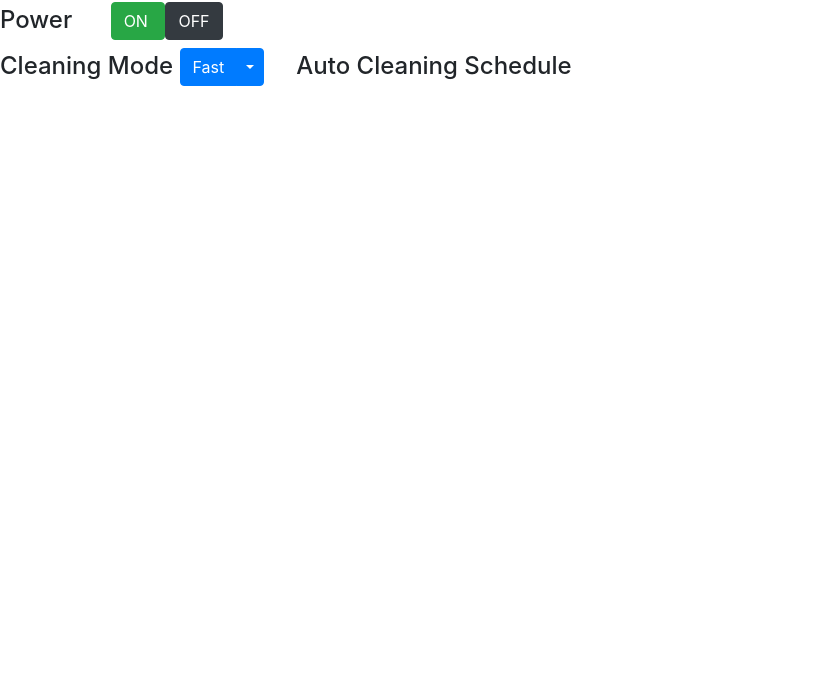
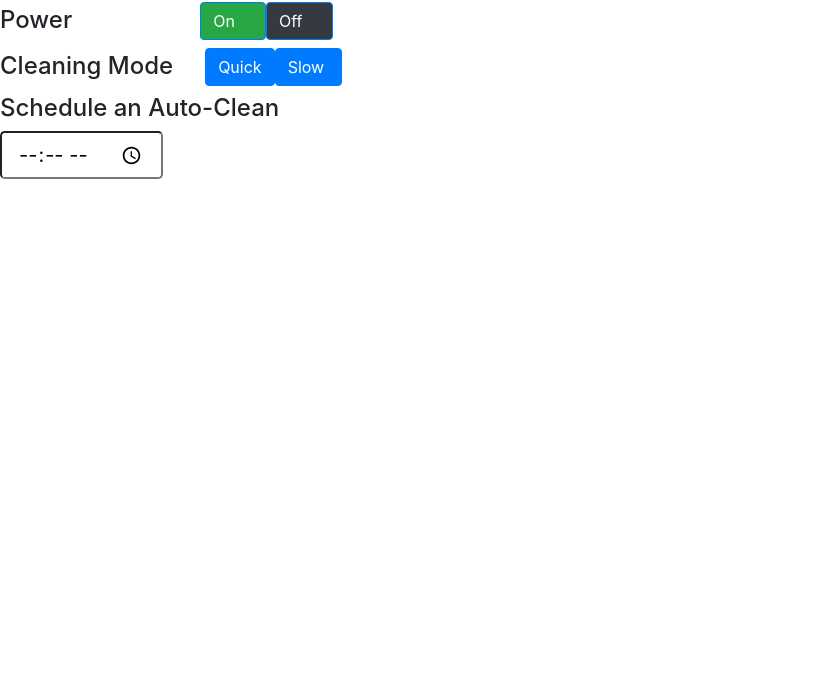
Before and after one commit to ZidongGuo/Desktop-Roomba, a plain HTML site: page WebUI/index.html in a window 1280 px wide. Shown: the part 116-800 px from the top of the page, without its empty margins (0-834 px from the left). Drawn offline with Linux system fonts and the light colour scheme.

Commit message:
#24 link buttons to flask and python variable

```diff
--- a/WebUI/index.html
+++ b/WebUI/index.html
@@ -25,10 +25,9 @@
     </nav>
     <h2 class="text-center text-muted">Welcome Home!</h2>
     <h5></h5>
-    <h4>Power&nbsp; &nbsp; &nbsp;&nbsp;<button class="btn btn-success" type="button">ON&nbsp;</button><button class="btn btn-dark" type="button">OFF</button></h4>
-    <h4>Cleaning Mode&nbsp;<div class="btn-group"><button class="btn btn-primary" type="button">Fast</button><button class="btn btn-primary dropdown-toggle dropdown-toggle-split" data-toggle="dropdown" aria-expanded="false" type="button"></button>
-            <div class="dropdown-menu"><a class="dropdown-item" href="#">First Item</a><a class="dropdown-item" href="#">Second Item</a><a class="dropdown-item" href="#">Third Item</a></div>
-        </div>&nbsp; &nbsp; &nbsp;Auto Cleaning Schedule</h4>
+    <h4>Power&nbsp; &nbsp; &nbsp; &nbsp; &nbsp; &nbsp; &nbsp; &nbsp; &nbsp; &nbsp;&nbsp;<a href="/power/1" button class="btn btn-primary" type="button" style="color: var(--white);background: var(--green);">On    </button></a><a href="/power/0" button class="btn btn-primary" type="button" style="background: var(--gray-dark);">Off    </button></a>&nbsp;&nbsp;</h4>
+    <h4>Cleaning Mode&nbsp;&nbsp; &nbsp; <a href="/mode/1" button class="btn btn-primary" type="button" style="color: var(--white);">Quick</button></a><a href="/mode/0" button class="btn btn-primary" type="button">Slow </button></a>&nbsp;&nbsp;</h4>
+    <h4>Schedule an Auto-Clean</h4><input class="form-control-lg" type="time">
     <script src="assets/js/jquery.min.js"></script>
     <script src="assets/bootstrap/js/bootstrap.min.js"></script>
 </body>
```
